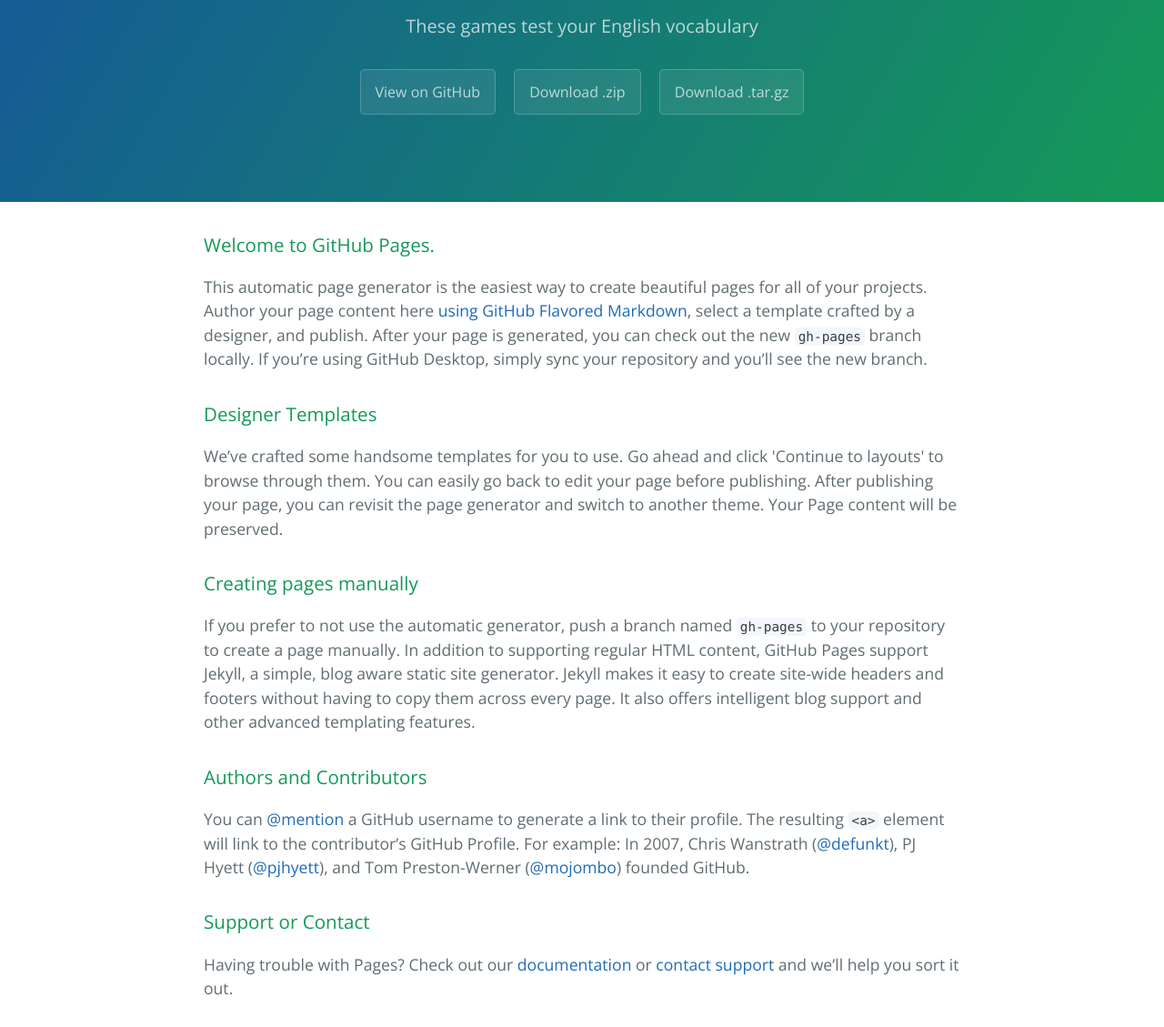
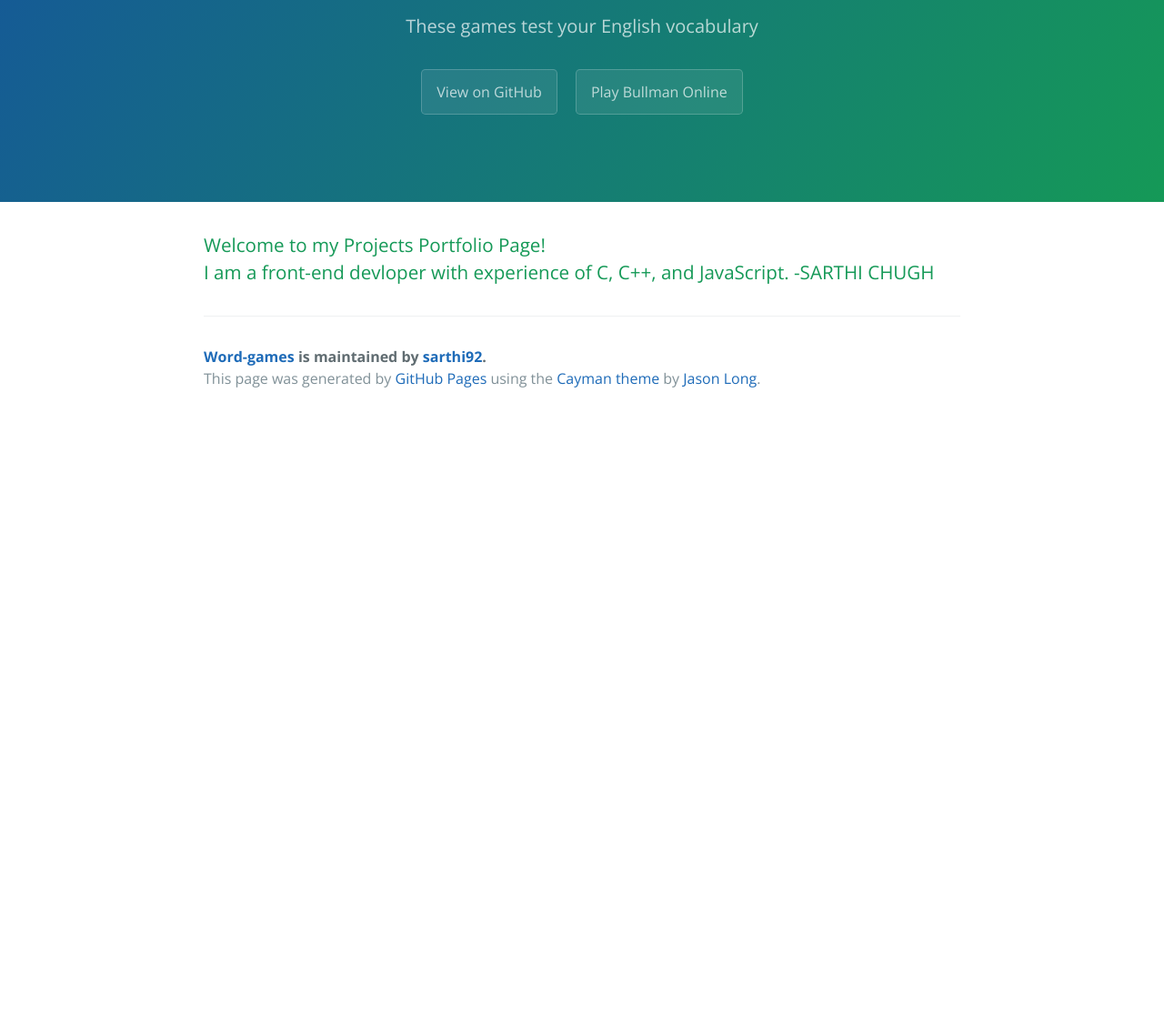
Before and after one commit to sarthi92/Word-Games, a plain HTML site: page index.html in a window 1280 px wide. Shown: the part 161-1290 px from the top of the page at 91% size. After the commit the page ends 800 px from the top, so only its background shows below. Drawn offline with nearby package versions, Linux system fonts and the light colour scheme.

Commit message:
Update index.html
Update to reflect changes and add link to bullman.html.

```diff
--- a/index.html
+++ b/index.html
@@ -14,35 +14,11 @@
       <h1 class="project-name">Word-games</h1>
       <h2 class="project-tagline">These games test your English vocabulary</h2>
       <a href="https://github.com/sarthi92/Word-Games" class="btn">View on GitHub</a>
-      <a href="https://github.com/sarthi92/Word-Games/zipball/master" class="btn">Download .zip</a>
-      <a href="https://github.com/sarthi92/Word-Games/tarball/master" class="btn">Download .tar.gz</a>
+      <a href="https://github.com/sarthi92/Word-Games/bullman.html" class="btn">Play Bullman Online</a>
     </section>
 
     <section class="main-content">
-      <h3>
-<a id="welcome-to-github-pages" class="anchor" href="#welcome-to-github-pages" aria-hidden="true"><span aria-hidden="true" class="octicon octicon-link"></span></a>Welcome to GitHub Pages.</h3>
-
-<p>This automatic page generator is the easiest way to create beautiful pages for all of your projects. Author your page content here <a href="https://guides.github.com/features/mastering-markdown/">using GitHub Flavored Markdown</a>, select a template crafted by a designer, and publish. After your page is generated, you can check out the new <code>gh-pages</code> branch locally. If you’re using GitHub Desktop, simply sync your repository and you’ll see the new branch.</p>
-
-<h3>
-<a id="designer-templates" class="anchor" href="#designer-templates" aria-hidden="true"><span aria-hidden="true" class="octicon octicon-link"></span></a>Designer Templates</h3>
-
-<p>We’ve crafted some handsome templates for you to use. Go ahead and click 'Continue to layouts' to browse through them. You can easily go back to edit your page before publishing. After publishing your page, you can revisit the page generator and switch to another theme. Your Page content will be preserved.</p>
-
-<h3>
-<a id="creating-pages-manually" class="anchor" href="#creating-pages-manually" aria-hidden="true"><span aria-hidden="true" class="octicon octicon-link"></span></a>Creating pages manually</h3>
-
-<p>If you prefer to not use the automatic generator, push a branch named <code>gh-pages</code> to your repository to create a page manually. In addition to supporting regular HTML content, GitHub Pages support Jekyll, a simple, blog aware static site generator. Jekyll makes it easy to create site-wide headers and footers without having to copy them across every page. It also offers intelligent blog support and other advanced templating features.</p>
-
-<h3>
-<a id="authors-and-contributors" class="anchor" href="#authors-and-contributors" aria-hidden="true"><span aria-hidden="true" class="octicon octicon-link"></span></a>Authors and Contributors</h3>
-
-<p>You can <a href="https://help.github.com/articles/basic-writing-and-formatting-syntax/#mentioning-users-and-teams" class="user-mention">@mention</a> a GitHub username to generate a link to their profile. The resulting <code>&lt;a&gt;</code> element will link to the contributor’s GitHub Profile. For example: In 2007, Chris Wanstrath (<a href="https://github.com/defunkt" class="user-mention">@defunkt</a>), PJ Hyett (<a href="https://github.com/pjhyett" class="user-mention">@pjhyett</a>), and Tom Preston-Werner (<a href="https://github.com/mojombo" class="user-mention">@mojombo</a>) founded GitHub.</p>
-
-<h3>
-<a id="support-or-contact" class="anchor" href="#support-or-contact" aria-hidden="true"><span aria-hidden="true" class="octicon octicon-link"></span></a>Support or Contact</h3>
-
-<p>Having trouble with Pages? Check out our <a href="https://help.github.com/pages">documentation</a> or <a href="https://github.com/contact">contact support</a> and we’ll help you sort it out.</p>
+      <h3>Welcome to my Projects Portfolio Page!<br/>I am a front-end devloper with experience of C, C++, and JavaScript. -SARTHI CHUGH</h3>
 
       <footer class="site-footer">
         <span class="site-footer-owner"><a href="https://github.com/sarthi92/Word-Games">Word-games</a> is maintained by <a href="https://github.com/sarthi92">sarthi92</a>.</span>
```
